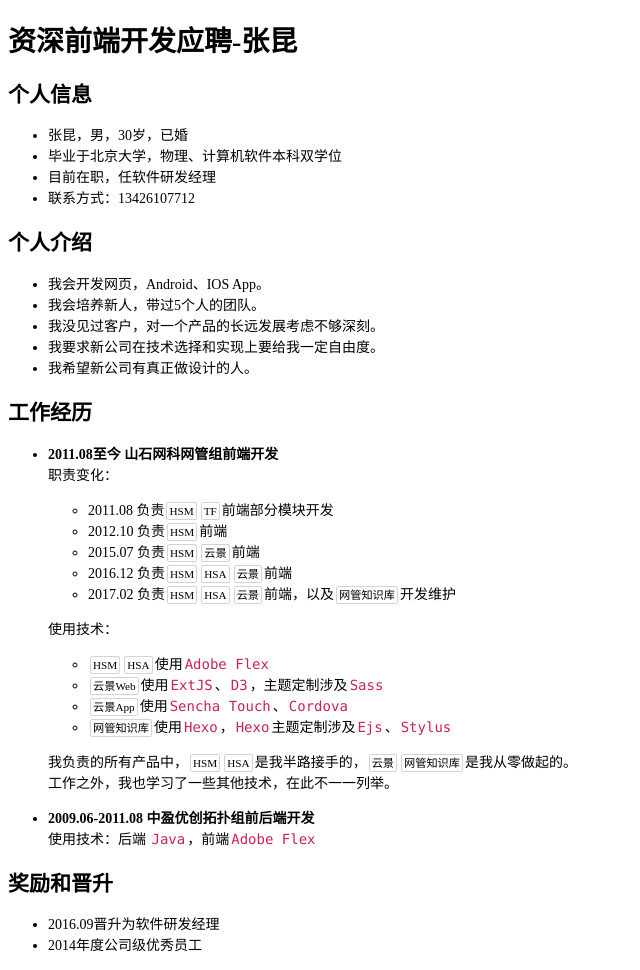
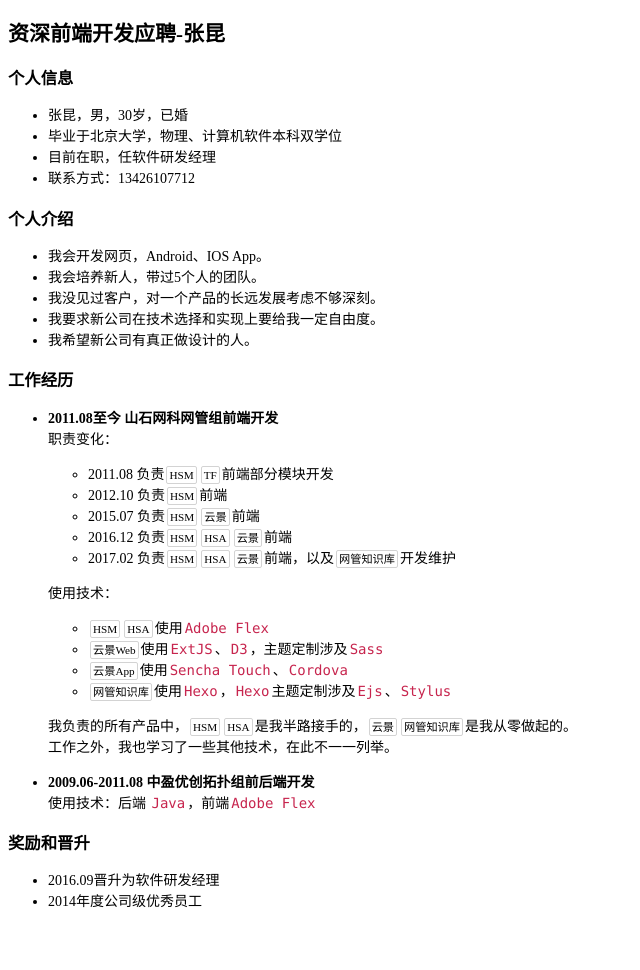
Before and after one commit to apoliszk/apoliszk.github.com, a plain HTML site: page pages/Profile/profile.html in a window 1280 px wide. Shown: the whole page, without its empty margins (0-640 px from the left). After the commit the page ends 926 px from the top, so only its background shows below. Drawn offline with Linux system fonts and the light colour scheme.

Commit message:
change header

```diff
--- a/pages/Profile/profile.html
+++ b/pages/Profile/profile.html
@@ -33,15 +33,15 @@
 </head>
 
 <body>
-    <h1>资深前端开发应聘-张昆</h1>
-    <h2>个人信息</h2>
+    <h2>资深前端开发应聘-张昆</h2>
+    <h3>个人信息</h3>
     <ul>
         <li>张昆，男，30岁，已婚</li>
         <li>毕业于北京大学，物理、计算机软件本科双学位</li>
         <li>目前在职，任软件研发经理</li>
         <li>联系方式：13426107712</li>
     </ul>
-    <h2>个人介绍</h2>
+    <h3>个人介绍</h3>
     <ul>
         <li>我会开发网页，Android、IOS App。</li>
         <li>我会培养新人，带过5个人的团队。</li>
@@ -49,7 +49,7 @@
         <li>我要求新公司在技术选择和实现上要给我一定自由度。</li>
         <li>我希望新公司有真正做设计的人。</li>
     </ul>
-    <h2>工作经历</h2>
+    <h3>工作经历</h3>
     <ul>
         <li>
             <p><strong>2011.08至今 山石网科网管组前端开发</strong><br> 职责变化：
@@ -76,7 +76,7 @@
                 <code>Java</code>，前端<code>Adobe Flex</code></p>
         </li>
     </ul>
-    <h2>奖励和晋升</h2>
+    <h3>奖励和晋升</h3>
     <ul>
         <li>2016.09晋升为软件研发经理</li>
         <li>2014年度公司级优秀员工</li>
```
